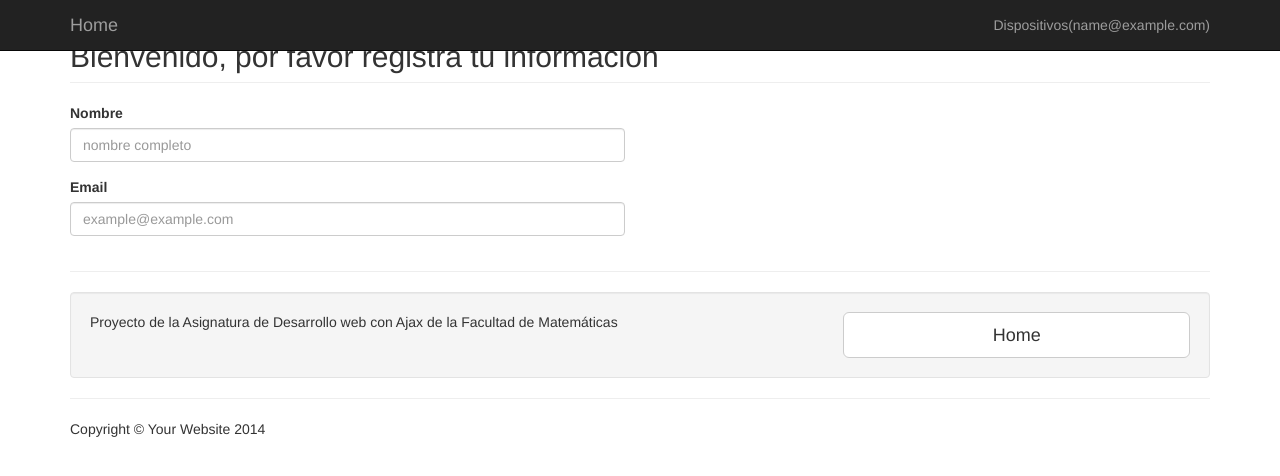
After one commit to Renba/proyecto_redes, a PHP site: page /new_user.php in a window 1280 px wide. The commit adds this page. Shown: the top 476 px of the page. Run offline with PHP 8.4, Linux system fonts and the light colour scheme; the visitor is signed in with stand-in values (Sample User, id 1); some libraries are stand-ins or nearby versions.

Commit message:
user register

```diff
--- /dev/null
+++ b/app/controllers/new_user.php
@@ -0,0 +1,4 @@
+<?php
+$matricula = $_POST["matricula"];
+$name = $_POST["name"];
+$email = $_POST["email"];
--- a/app/views/index.php
+++ b/app/views/index.php
@@ -1,11 +1,9 @@
 <?php
 session_start();
-
   if(isset($_SESSION["valid"])){
     if($_SESSION["valid"] == false){
       header('location: ../views/login.php');
     }
-
   }else{
     header('location: ../views/login.php');
   }
--- a/app/views/login.php
+++ b/app/views/login.php
@@ -23,7 +23,7 @@ if(isset($_SESSION["valid"]) && $_SESSION["valid"] == true){
                     <span class="icon-bar"></span>
                     <span class="icon-bar"></span>
                 </button>
-                <a class="navbar-brand" href="index.html">Home</a>
+                <a class="navbar-brand" href="http://www.matematicas.uady.mx/static/">Home</a>
             </div>
         </div>
         <!-- /.container -->
--- /dev/null
+++ b/app/views/new_user.php
@@ -0,0 +1,91 @@
+<?php
+session_start();
+?>
+<?php include('layouts/layout.php'); ?>
+</head>
+
+<body>
+
+    <!-- Navigation -->
+    <nav class="navbar navbar-inverse navbar-fixed-top" role="navigation">
+        <div class="container">
+            <!-- Brand and toggle get grouped for better mobile display -->
+            <div class="navbar-header">
+                <a class="navbar-brand" href="http://www.matematicas.uady.mx/static/">Home</a>
+            </div>
+            <div class="collapse navbar-collapse" id="bs-example-navbar-collapse-1">
+                <ul class="nav navbar-nav navbar-right">
+                    <li>
+                        <a href="../views/devices.php">Dispositivos(<?=$_SESSION["email"]?>)</a>
+                    </li>
+                </ul>
+            </div>
+
+        </div>
+        <!-- /.container -->
+    </nav>
+
+    <!-- Header Carousel -->
+
+    <!-- Page Content -->
+    <div class="container">
+
+        <div class="row">
+            <div class="col-lg-12">
+                <h2 class="page-header">Bienvenido, por favor registra tu información</h2>
+            </div>
+            <div class="col-md-6">
+              <form action="../controllers/new_user.php" method="post">
+                <input type="name" class="form-control hidden" id="matricula" value="<?= $_SESSION["email"] ?>">
+                <div class="form-group">
+                  <label for="formGroupExampleInput">Nombre</label>
+                  <input type="name" class="form-control" id="name" placeholder="nombre completo">
+                </div>
+                <div class="form-group">
+                  <label for="formGroupExampleInput2">Email</label>
+                  <input type="email" class="form-control" id="email" placeholder="example@example.com">
+                </div>
+              </form>
+            </div>
+        </div>
+        <!-- /.row -->
+
+        <hr>
+
+        <!-- Call to Action Section -->
+        <div class="well">
+            <div class="row">
+                <div class="col-md-8">
+                  <p>Proyecto de la Asignatura de Desarrollo web con Ajax de la Facultad de Matemáticas</p>
+                </div>
+                <div class="col-md-4">
+                    <a class="btn btn-lg btn-default btn-block" href="index.php">Home</a>
+                </div>
+            </div>
+        </div>
+
+        <hr>
+
+        <!-- Footer -->
+        <footer>
+            <div class="row">
+                <div class="col-lg-12">
+                    <p>Copyright &copy; Your Website 2014</p>
+                </div>
+            </div>
+        </footer>
+
+    </div>
+    <!-- /.container -->
+
+    <!-- jQuery -->
+    <script src="../../assets/js/jquery.min.js"></script>
+
+    <!-- Bootstrap Core JavaScript -->
+    <script src="../../assets/bootstrap/js/bootstrap.min.js"></script>
+
+    <!-- Script to Activate the Carousel -->
+
+</body>
+
+</html>
--- a/assets/js/login.js
+++ b/assets/js/login.js
@@ -14,6 +14,8 @@ function doLogin(email, password){
               $("#notice").html(response);
               if(response == "ok"){
                 window.location.href="index.php"
+              }elseif(response == "new"){
+                window.location.href="new_user.php"
               }
           }
   });
```
Also changed, not shown: app/controllers/login.php (+7 -1 lines), app/controllers/logout.php (added, +7 -0 lines), app/daos/connection.php (added, +13 -0 lines), app/daos/userDao.php (added, +25 -0 lines), app/views/devices.php (added, +83 -0 lines), app/views/layouts/nav_bar.php (+3 -9 lines), app/daos/deviceDao.php (added).
